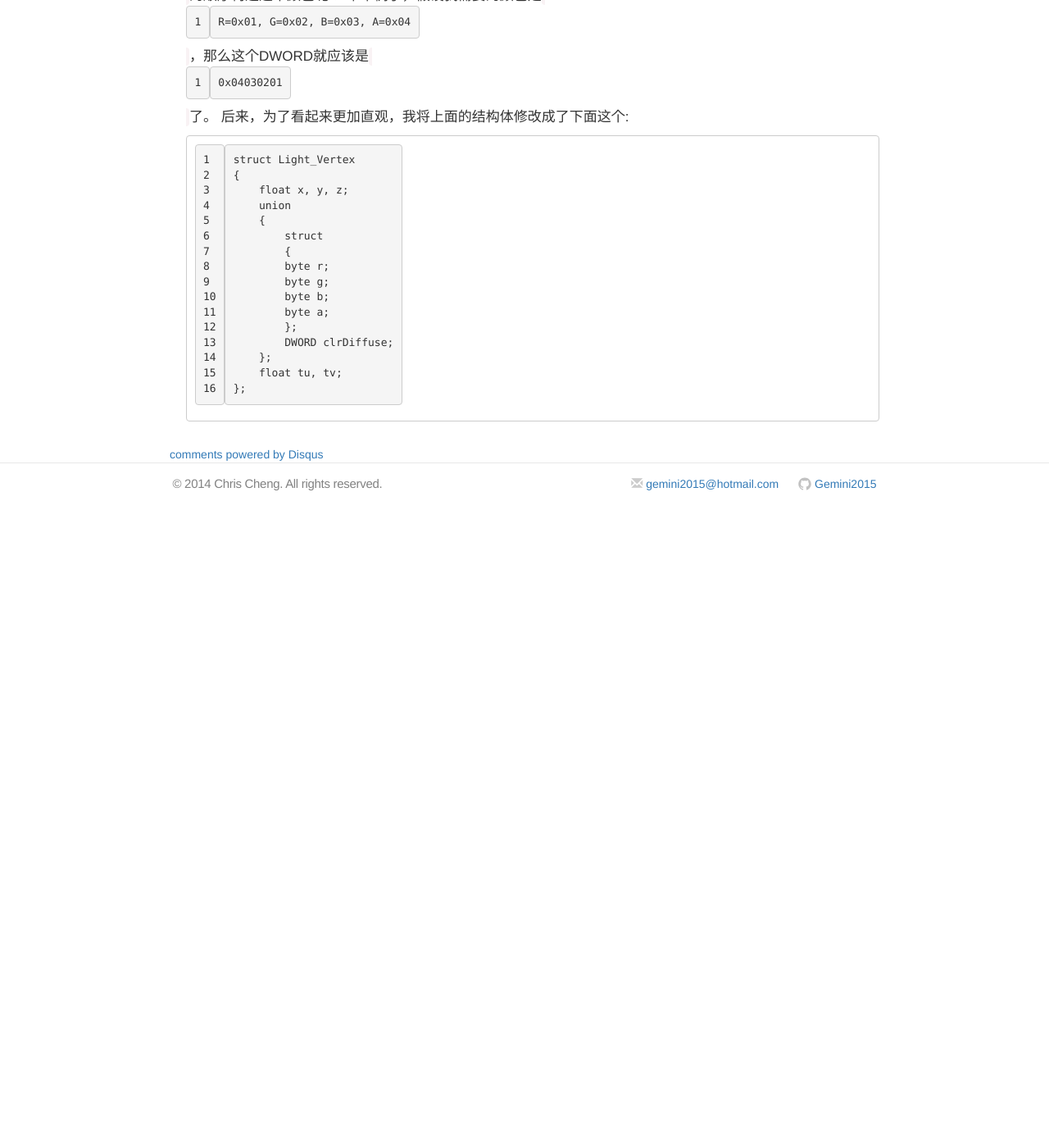
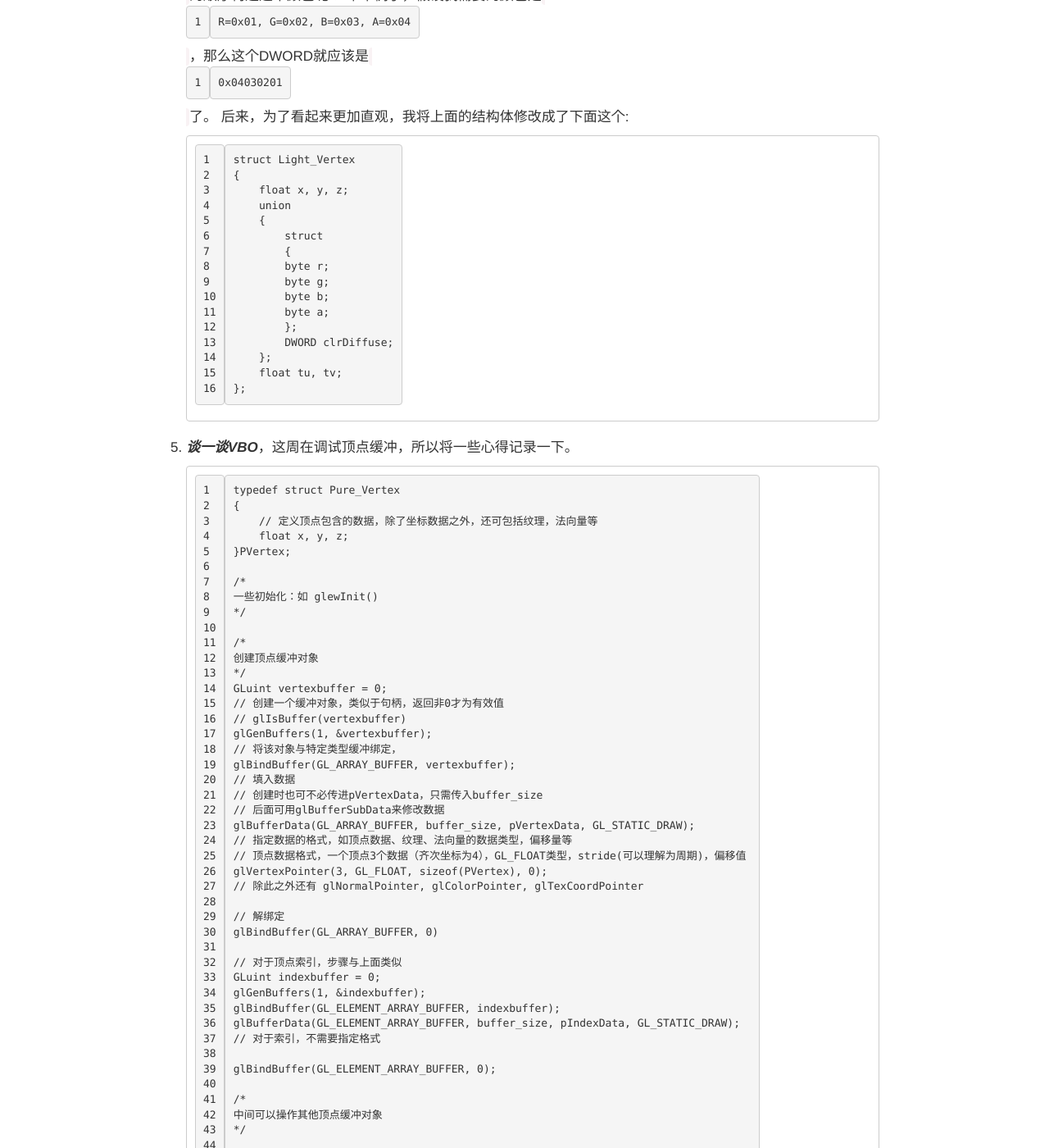
Before and after one commit to Gemini2015/gemini2015.github.io, a Jekyll site: the page built from _posts/2014-12-04-zfxengine-opengl.markdown, in a window 1280 px wide and 1400 px high, scrolled down 5930 px. Shown: the whole window at 82% size. Built offline with Jekyll 4.4.1, drawn with Linux system fonts in a browser that asks for light colours; nearby versions of some CDN libraries; comment, search, counter and statistics services are not loaded; before the commit the page ends 6560 px from its top, so only the background shows below that; some of the changed text lies outside the part shown.

Commit message:
更新VBO

````diff
--- a/_posts/2014-12-04-zfxengine-opengl.markdown
+++ b/_posts/2014-12-04-zfxengine-opengl.markdown
@@ -108,3 +108,88 @@
         float tu, tv;
     };
     ```
+
+5.  ***谈一谈VBO***，这周在调试顶点缓冲，所以将一些心得记录一下。
+
+    ```
+    typedef struct Pure_Vertex
+    {
+        // 定义顶点包含的数据，除了坐标数据之外，还可包括纹理，法向量等
+        float x, y, z;
+    }PVertex;
+
+    /*
+    一些初始化：如 glewInit()
+    */
+
+    /*
+    创建顶点缓冲对象
+    */
+    GLuint vertexbuffer = 0;
+    // 创建一个缓冲对象，类似于句柄，返回非0才为有效值
+    // glIsBuffer(vertexbuffer)
+    glGenBuffers(1, &vertexbuffer);
+    // 将该对象与特定类型缓冲绑定，
+    glBindBuffer(GL_ARRAY_BUFFER, vertexbuffer);
+    // 填入数据
+    // 创建时也可不必传进pVertexData，只需传入buffer_size
+    // 后面可用glBufferSubData来修改数据
+    glBufferData(GL_ARRAY_BUFFER, buffer_size, pVertexData, GL_STATIC_DRAW);
+    // 指定数据的格式，如顶点数据、纹理、法向量的数据类型，偏移量等
+    // 顶点数据格式，一个顶点3个数据（齐次坐标为4），GL_FLOAT类型，stride(可以理解为周期)，偏移值
+    glVertexPointer(3, GL_FLOAT, sizeof(PVertex), 0);
+    // 除此之外还有 glNormalPointer, glColorPointer, glTexCoordPointer
+
+    // 解绑定
+    glBindBuffer(GL_ARRAY_BUFFER, 0)
+
+    // 对于顶点索引，步骤与上面类似
+    GLuint indexbuffer = 0;
+    glGenBuffers(1, &indexbuffer);
+    glBindBuffer(GL_ELEMENT_ARRAY_BUFFER, indexbuffer);
+    glBufferData(GL_ELEMENT_ARRAY_BUFFER, buffer_size, pIndexData, GL_STATIC_DRAW);
+    // 对于索引，不需要指定格式
+
+    glBindBuffer(GL_ELEMENT_ARRAY_BUFFER, 0);
+
+    /*
+    中间可以操作其他顶点缓冲对象
+    */
+
+    /*
+    绘制顶点数据
+    */
+    // 首先绑定相关对象
+    glBindBuffer(GL_ARRAY_BUFFER, vertexbuffer);
+    glBindBuffer(GL_ELEMENT_ARRAY_BUFFER, indexbuffer);
+
+    //对于顶点数据，使能各个数据部分
+    glEnableClientState(GL_VERTEX_ARRAY);
+    // 其次还有 GL_NORMAL_ARRAY, GL_COLOR_ARRAY, GL_TEXTURE_COORD_ARRAY
+
+    // 调用绘制指令
+    if(bUseIndex)
+    {
+        // 对于采用了索引缓冲的，调用下面的函数
+        // 元素类型，索引数量，索引数据类型，索引数据（对于采用了索引缓冲对象的，此处可以传进NULL）
+        glDrawElements(GL_LINES, index_num, GL_UNSIGNED_SHORT, pIndex);
+    }
+    else
+    {
+        // 不采用索引
+        // 元素类型，起始顶点索引，顶点数量
+        glDrawArrays(GL_LINES, 0, vertex_num);
+    }
+
+    // 绘制完毕，禁用顶点数据各个部分，解绑定
+    glDisableClientState(GL_VERTEX_ARRAY);
+    glBindBuffer(GL_ARRAY_BUFFER, 0);
+    glBindBuffer(GL_ELEMENT_ARRAY_BUFFER, 0);
+
+
+    // 最后可以删除对象
+    if(glIsBuffer(vertexbuffer))
+        glDeleteBuffers(1, &vertexbuffer);
+    if(glIsBuffer(indexbuffer))
+        glDeleteBuffers(1, &indexbuffer);
+    ```
````
